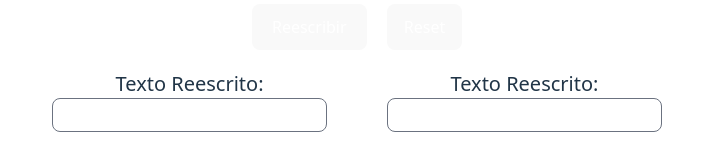
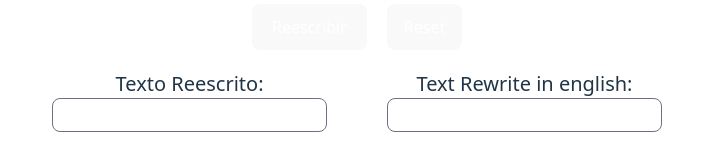
Before and after one commit to MaikolReyes/redactionAI-frontend, a React (Vite) app: page / in a window 1280 px wide. Shown: the part 446-606 px from the top of the page, without its empty margins (283-996 px from the left). Built offline with nearby package versions, Linux system fonts and the light colour scheme.

Commit message:
very small changes

```diff
--- a/src/App.tsx
+++ b/src/App.tsx
@@ -72,7 +72,7 @@ function App() {
           </p>
         </div>
         <div className="w-2/4 mx-auto p-5">
-          <h2 className="text-center text-xl">Texto Reescrito:</h2>
+          <h2 className="text-center text-xl">Text Rewrite in english:</h2>
           <p className="mx-0 border border-gray-500 p-4 rounded-lg">
             {resultadoEN}
           </p>
```
